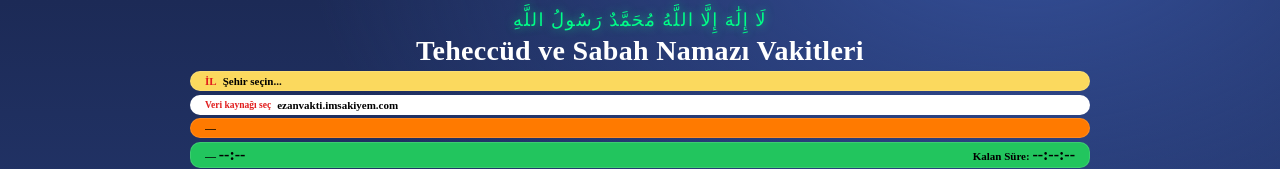
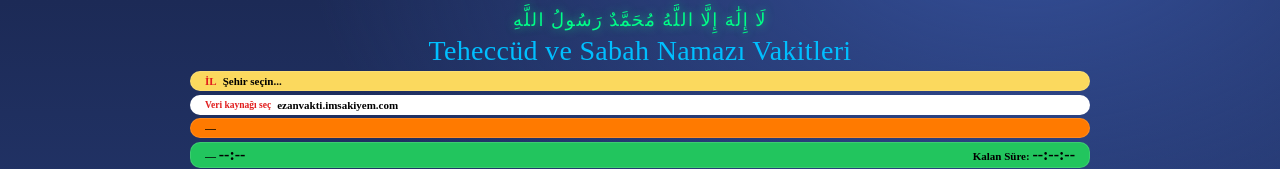
Before and after one commit to waterslager/Gece-ibadeti-iPhone, a plain HTML site: page index.html in a window 1280 px wide. Shown: the top 169 px of the page. Drawn offline with Linux system fonts and the light colour scheme; no server answers.

Commit message:
Add files via upload

```diff
--- a/index.html
+++ b/index.html
@@ -70,11 +70,11 @@
   }
   header h1 {
     font-size: clamp(20px, 2.8vw, 28px);
-    font-weight: 600;
+    font-weight: 400;
     letter-spacing: 0.3px;
     margin-top: 0;
     margin-bottom: 0;
-    color: #ffffff;
+    color: #00bfff;
     white-space: nowrap;
   }
 
```
